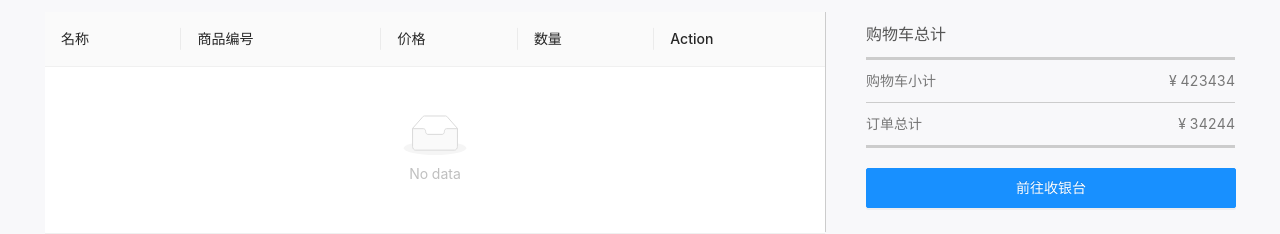
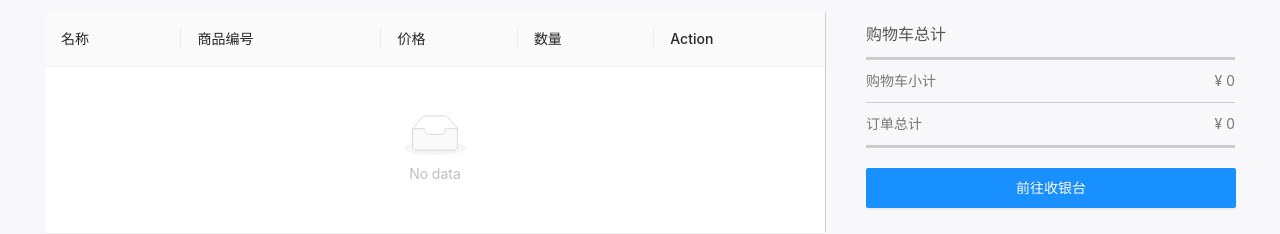
Before and after one commit to JieLe00915/shop, a React (Create React App) app: page /shopcarorder in a window 1280 px wide. Shown: the part 123-357 px from the top of the page. Built offline with nearby package versions, Linux system fonts and the light colour scheme.

Commit message:
fix: to #add

```diff
--- a/src/pages/ShopCarOrder/index.jsx
+++ b/src/pages/ShopCarOrder/index.jsx
@@ -58,10 +58,10 @@ const ShopCarOrder = () => {
         <div className="right">
           <div>购物车总计 </div>
           <p>
-            购物车小计 <span>¥ 423434</span>
+            购物车小计 <span>¥ { resPrice}</span>
           </p>
           <p style={{ borderBottom: "3px solid #ccc" }}>
-            订单总计 <span>¥ 34244</span>
+            订单总计 <span>¥ {resPrice}</span>
           </p>
           <Button
             type="primary"
```
